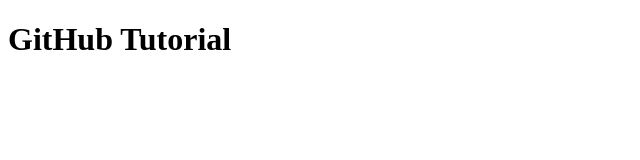
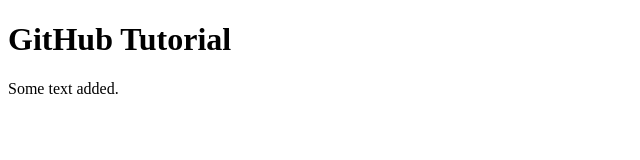
Before and after one commit to ChrisWard4244/gitHubTutorial, a plain HTML site: page index.html in a window 1280 px wide. Shown: the whole page, without its empty margins (0-640 px from the left). Drawn offline with Linux system fonts and the light colour scheme.

Commit message:
updated index.html after fixing origin url

```diff
--- a/index.html
+++ b/index.html
@@ -6,6 +6,7 @@
 </head>
 <body>
 <h1>GitHub Tutorial</h1>
+<p>Some text added.</p>
 
 </body>
 
```
